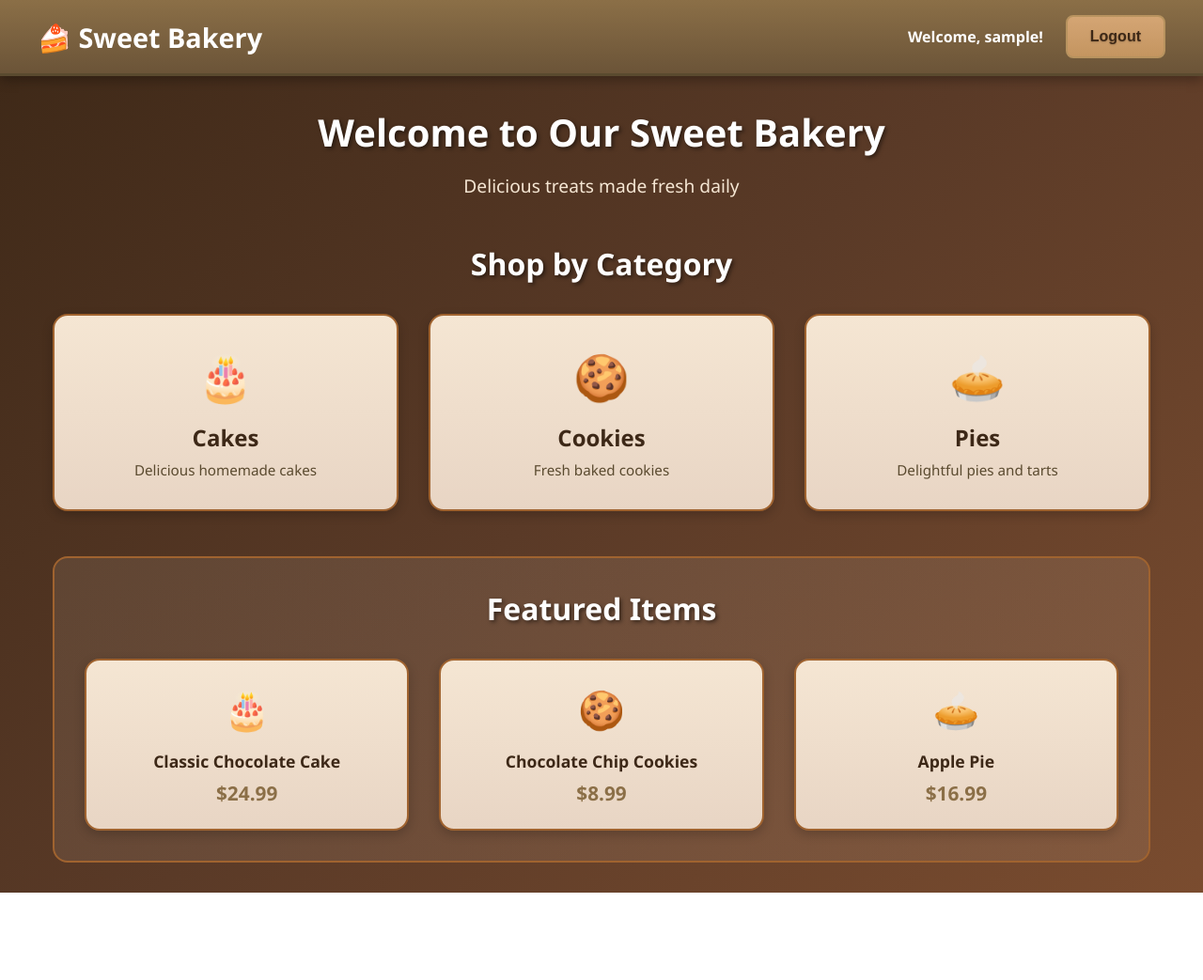
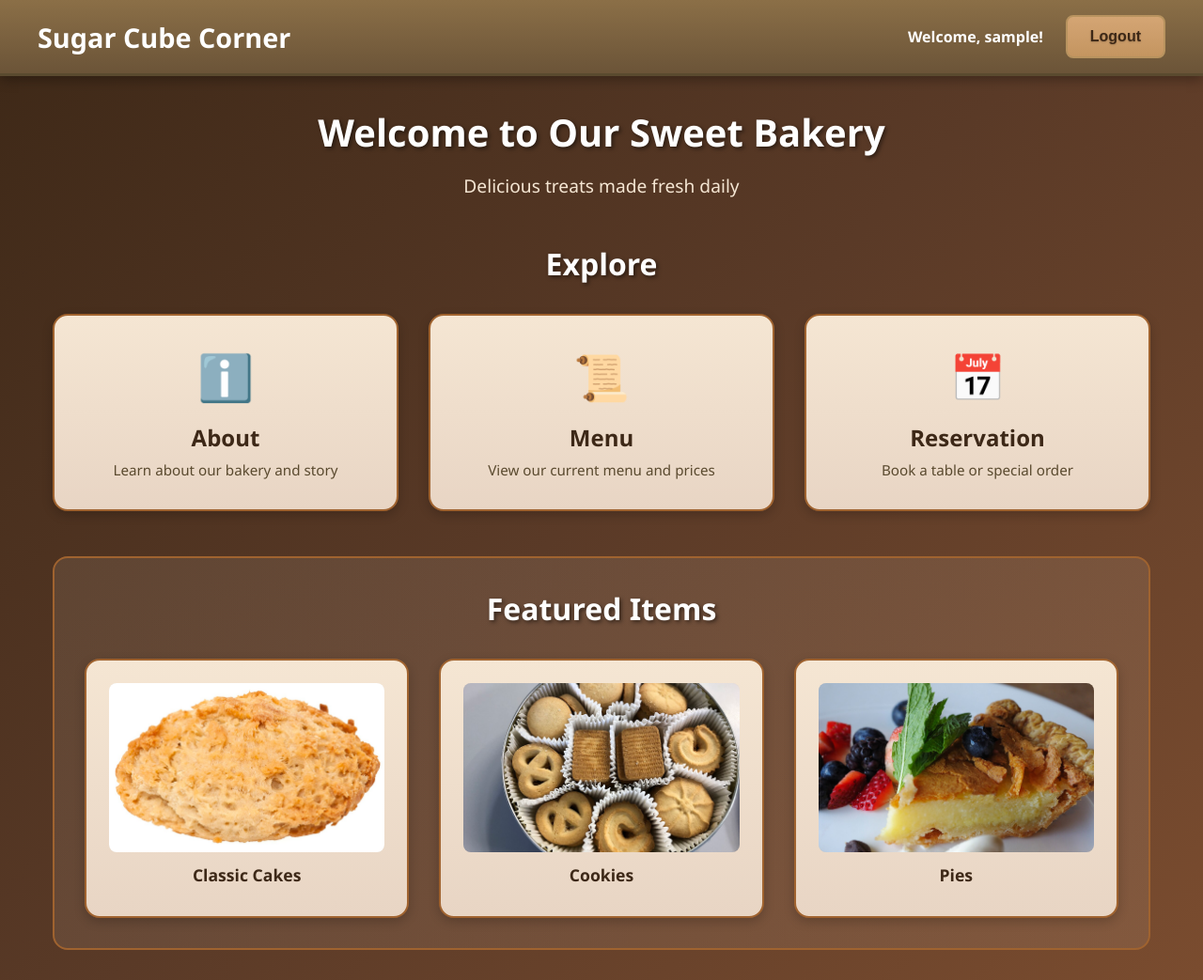
Before and after one commit to rashadlofton63-alt/120-Finals, a plain HTML site: page dashboard.html in a window 1280 px wide. Shown: the whole page at 94% size. Before the commit the page ends 950 px from the top, so only its background shows below. Drawn offline with Linux system fonts and the light colour scheme; sample sign-in values are in the browser's storage.

Commit message:
Add files via upload

```diff
--- a/dashboard.html
+++ b/dashboard.html
@@ -10,7 +10,7 @@
 <body class="dashboard">
     <nav class="navbar">
         <div class="nav-container">
-            <h1 class="nav-title">🍰 Sweet Bakery</h1>
+            <h1 class="nav-title">Sugar Cube Corner</h1>
             <div class="nav-links">
                 <span class="user-greeting" id="userGreeting"></span>
                 <button class="button button-logout" id="logoutBtn">Logout</button>
@@ -25,22 +25,22 @@
         </section>
 
         <section class="categories">
-            <h2>Shop by Category</h2>
+            <h2>Explore</h2>
             <div class="category-grid">
-                <div class="category-card" onclick="goToCategory('Cakes')">
-                    <div class="category-icon">🎂</div>
-                    <h3>Cakes</h3>
-                    <p>Delicious homemade cakes</p>
+                <div class="category-card" onclick="goToPage('about.html')">
+                    <div class="category-icon">ℹ️</div>
+                    <h3>About</h3>
+                    <p>Learn about our bakery and story</p>
                 </div>
-                <div class="category-card" onclick="goToCategory('Cookies')">
-                    <div class="category-icon">🍪</div>
-                    <h3>Cookies</h3>
-                    <p>Fresh baked cookies</p>
+                <div class="category-card" onclick="goToPage('menu.html')">
+                    <div class="category-icon">📜</div>
+                    <h3>Menu</h3>
+                    <p>View our current menu and prices</p>
                 </div>
-                <div class="category-card" onclick="goToCategory('Pies')">
-                    <div class="category-icon">🥧</div>
-                    <h3>Pies</h3>
-                    <p>Delightful pies and tarts</p>
+                <div class="category-card" onclick="goToPage('reservation.html')">
+                    <div class="category-icon">📅</div>
+                    <h3>Reservation</h3>
+                    <p>Book a table or special order</p>
                 </div>
             </div>
         </section>
@@ -48,27 +48,26 @@
         <section class="featured">
             <h2>Featured Items</h2>
             <div class="featured-grid">
-                <div class="featured-item">
-                    <div class="item-image">🎂</div>
-                    <h3>Classic Chocolate Cake</h3>
-                    <p>$24.99</p>
+                <div class="featured-item" data-type="cake">
+                    <img class="featured-img" alt="Random cake">
+                    <h3>Classic Cakes</h3>
+
                 </div>
-                <div class="featured-item">
-                    <div class="item-image">🍪</div>
-                    <h3>Chocolate Chip Cookies</h3>
-                    <p>$8.99</p>
+                <div class="featured-item" data-type="cookie">
+                    <img class="featured-img" alt="Random cookie">
+                    <h3>Cookies</h3>
+
                 </div>
-                <div class="featured-item">
-                    <div class="item-image">🥧</div>
-                    <h3>Apple Pie</h3>
-                    <p>$16.99</p>
+                <div class="featured-item" data-type="pie">
+                    <img class="featured-img" alt="Random pie">
+                    <h3>Pies</h3>
+
                 </div>
             </div>
         </section>
     </div>
 
     <script>
-        // Display user greeting
         function displayUserGreeting() {
             const userGreeting = document.getElementById('userGreeting');
             const userData = localStorage.getItem('user');
@@ -79,27 +78,81 @@
             }
         }
 
-        // Navigate to category
-        function goToCategory(category) {
-            window.location.href = `${category}/index.html`;
+        function goToPage(page) {
+            window.location.href = page;
         }
 
-        // Logout functionality
         document.getElementById('logoutBtn').addEventListener('click', function() {
             localStorage.removeItem('auth');
             localStorage.removeItem('user');
             window.location.href = 'Login.html';
         });
 
-        // Initialize on page load
         window.addEventListener('DOMContentLoaded', function() {
             displayUserGreeting();
 
-            // Check if user is authenticated
             const auth = localStorage.getItem('auth');
             if (!auth) {
                 window.location.href = 'Login.html';
             }
+            const mapping = [
+                {type: 'cake', query: 'cake'},
+                {type: 'cookie', query: 'cookie'},
+                {type: 'pie', query: 'pie'}
+            ];
+                const cakeImages = [
+                    'Cakes/1200px-Angel_food_cake_2.jpg',
+                    'Cakes/Baked_cheesecake_with_raspberries_and_blueberries.jpg',
+                    'Cakes/Carrot_cake_at_America_Graffiti_(cropped).jpg',
+                    'Cakes/Golden-Krust-Rock-Cake.jpg',
+                    'Cakes/Hummingbird_Cake_(vegan)_1.jpg',
+                    'Cakes/KingCake.jpg',
+                    'Cakes/Pound_cake_2.jpg',
+                    'Cakes/Queen_cakes_cooling_on_a_wire_rack_(13475333725).jpg'
+                ];
+
+                const cookieImages = [
+                    'Cookies/2019-11-29_14_52_43_The_interior_of_a_tin_of_McKenzie_&_Lloyds_Danish_Style_Butter_Cookies_in_the_Dulles_section_of_Sterling,_Loudoun_County,_Virginia.jpg',
+                    'Cookies/960px-Rainbow_cookies_.jpg',
+                    'Cookies/BandW.jpg',
+                    'Cookies/Choc-Chip-Cookie.jpg',
+                    'Cookies/Flies_cemetery.jpg',
+                    'Cookies/Hallongrotta.JPG',
+                    'Cookies/Peanut_butter_cookies,_September_2009.jpg',
+                    'Cookies/VanillaMacaron.jpg'
+                ];
+
+                const pieImages = [
+                    'Pies/Blackberry_pie.jpg',
+                    'Pies/Buttermilk_Pie_with_Pecan_Brittle_at_Dyron\'s_Lowcountry.jpg',
+                    'Pies/Chocolate_cream_pie.jpg',
+                    'Pies/CoconutCustardPie.jpg',
+                    'Pies/Kentucky_Chocolate_walnut_pie_slice_Derby.JPG',
+                    'Pies/Lattice_apple_pie.png',
+                    'Pies/Mississippi_mud_pie_(7963392610).jpg',
+                    'Pies/Sugar_Cream_Pie_in_Indiana_-_Stierch.jpg'
+                ];
+
+                function pickRandom(arr) {
+                    return arr[Math.floor(Math.random() * arr.length)];
+                }
+
+                const cakeEl = document.querySelector('.featured-item[data-type="cake"] .featured-img');
+                const cookieEl = document.querySelector('.featured-item[data-type="cookie"] .featured-img');
+                const pieEl = document.querySelector('.featured-item[data-type="pie"] .featured-img');
+
+                if (cakeEl) {
+                    cakeEl.src = pickRandom(cakeImages);
+                    cakeEl.alt = 'Featured cake';
+                }
+                if (cookieEl) {
+                    cookieEl.src = pickRandom(cookieImages);
+                    cookieEl.alt = 'Featured cookie';
+                }
+                if (pieEl) {
+                    pieEl.src = pickRandom(pieImages);
+                    pieEl.alt = 'Featured pie';
+                }
         });
     </script>
 </body>
--- a/style.css
+++ b/style.css
@@ -352,3 +352,13 @@ body{
     font-weight: 700;
     margin: 0;
 }
+
+.featured-img {
+    width: 100%;
+    height: 180px;
+    object-fit: cover;
+    border-radius: 0.5rem;
+    display: block;
+    margin-bottom: 0.75rem;
+    background: rgba(0,0,0,0.05);
+}
```
Also changed, not shown: about.html (added, +24 -0 lines), menu.html (added, +24 -0 lines), reservation.html (added, +142 -0 lines).
